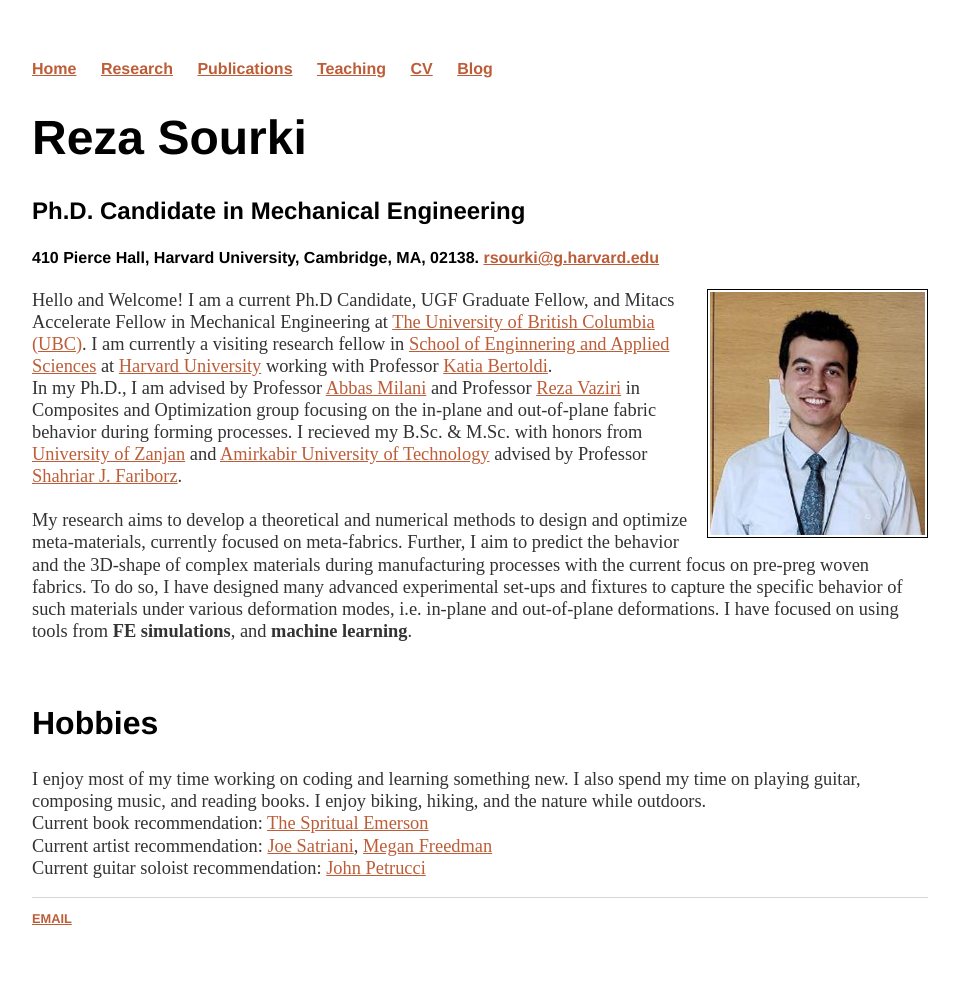
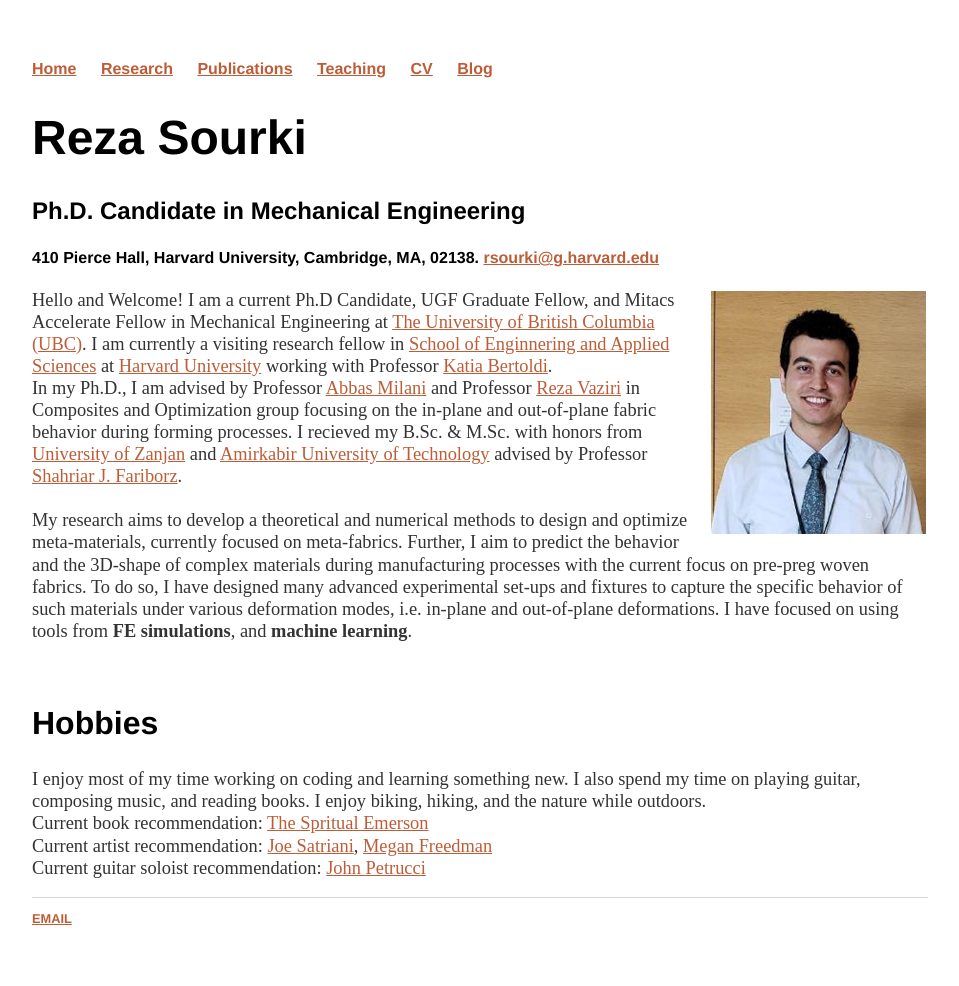
Before and after one commit to rsourki/rsourki.github.io, a Jekyll site: the page built from index.html, in a window 1280 px wide. Shown: the whole page, without its empty margins (160-1119 px from the left). Built offline with Jekyll 4.4.1, drawn with Linux system fonts in a browser that asks for light colours.

Commit message:
Update main.css

```diff
--- a/css/main.css
+++ b/css/main.css
@@ -48,7 +48,7 @@ ul.posts li { list-style: none; }
 	clear: right;
 	margin-left: 10px;
 	margin-bottom: 5px;
-	border: solid black 1px;
+	border: solid black 0px;
 	padding: 2px;
 	max-width: 100%;
 	height: auto;
```
